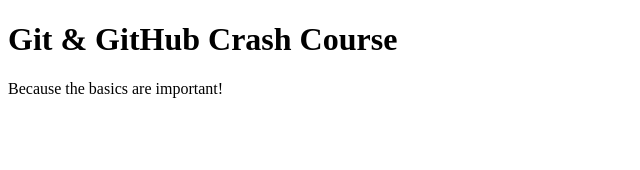
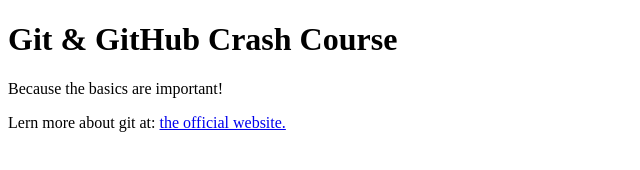
Before and after one commit to schnirelmann/github-crash-course, a plain HTML site: page index.html in a window 1280 px wide. Shown: the whole page, without its empty margins (0-640 px from the left). Drawn offline with Linux system fonts and the light colour scheme.

Commit message:
added git link to git docs.

```diff
--- a/index.html
+++ b/index.html
@@ -9,5 +9,6 @@
   <body>
     <h1>Git & GitHub Crash Course</h1>
     <p>Because the basics are important!</p>
+    <p> Lern more about git at: <a href="https://git-scm.com/book/en/v2"> the official website.</a> </p>
   </body>
 </html>
```
